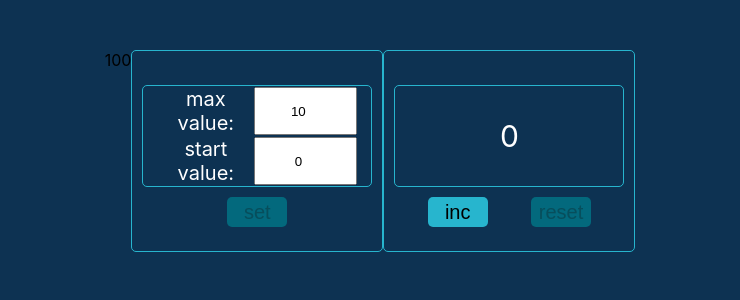
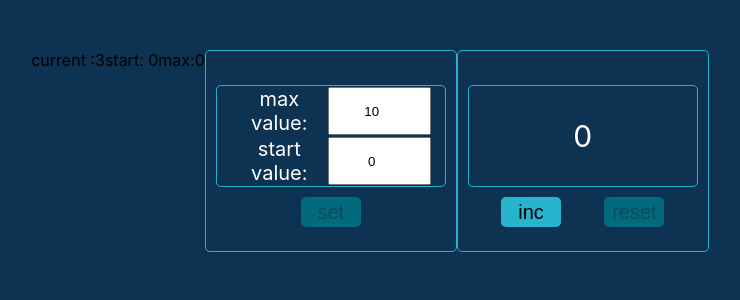
Before and after one commit to Allochka11/counter1, a React (Create React App) app: page / in a window 1280 px wide. Shown: the top 300 px of the page, without its empty margins (270-1010 px from the left). Built offline with nearby package versions, Linux system fonts and the light colour scheme.

Commit message:
testing webstorm

```diff
--- a/src/App.tsx
+++ b/src/App.tsx
@@ -2,9 +2,8 @@ import React, {useEffect, useState} from 'react';
 import './App.css';
 import {Counter} from "./components/Counter";
 import {CounterValue} from "./components/CounterValue";
-import {useDispatch, useSelector} from "react-redux";
-import {AppStateType} from "./bll/store";
-import {incValueAC, setValueFromLocalStorageAC} from "./bll/reducer";
+import {useAppDispatch, useAppSelector} from "./bll/store";
+// import {setValueFromLocalStorageAC, setValueFromLSTK, setValueToLSTK} from "./bll/reducer";
 
 function App() {
     const [counterValue, setCounterValue] = useState<number>(0);
@@ -15,13 +14,13 @@ function App() {
 
     // по загрузке
     useEffect(() => {
+        // dispatch(setValueFromLSTK())
         let valueAsString = localStorage.getItem('startValue');
 
         if (valueAsString) {
             let newValue = JSON.parse(valueAsString)
             setCounterValue(newValue)
             setStartValue(newValue)
-            setValueFromLocalStorageAC(newValue)
         }
         let valueMaxAsString = localStorage.getItem('maxValue');
 
@@ -31,14 +30,17 @@ function App() {
         }
     }, []);
 
-    const value = useSelector<AppStateType,number>(state => state.counter.value)
-    const dispatch = useDispatch();
+    const value = useAppSelector(state => state.counter.value)
+    const startValue1 = useAppSelector(state => state.counter.startValue)
+    const maxValue1 = useAppSelector(state => state.counter.maxValue)
+    const dispatch = useAppDispatch();
 
 
     const addValueHandler = () => {
         if (counterValue >= maxValue) return;
-        dispatch(incValueAC())
-        // setCounterValue(counterValue + 1);
+        // dispatch(incValueAC())
+        // dispatch(setValueToLSTK())
+        setCounterValue(counterValue + 1);
     }
 
     const resetValueHandler = () => {
@@ -86,7 +88,9 @@ function App() {
 
     return (
         <div className="App">
-            {value}
+            <div>current :{value} </div><br/>
+            <div>start: {startValue1}</div><br/>
+            <div>max:{maxValue1}</div><br/>
             <div className={'counter'}>
                 <CounterValue
                     counterValue={counterValue}
--- a/src/bll/reducer.ts
+++ b/src/bll/reducer.ts
@@ -1,7 +1,9 @@
-import {Dispatch} from "redux";
+import {AppRootStateType, AppThunkType} from "./store";
 
 let initialState = {
-    value: 100
+    value: 3,
+    startValue: 0,
+    maxValue: 0
 }
 export type InitialStateType = typeof initialState
 type IncValueType = {
@@ -12,9 +14,17 @@ type SetValueType = {
     type: 'SET_VALUE'
     value:number
 }
+type SetStartValueType = {
+    type: 'SET_START_VALUE'
+    startValue: number
+}
+type SetMaxValueType = {
+    type: 'SET_MAX_VALUE'
+    maxValue:number
+}
 
-type ActionsType = IncValueType | SetValueType;
-export const counterReducer = (state:InitialStateType = initialState, action:ActionsType):InitialStateType => {
+export type CounterActionsType = IncValueType | SetValueType |SetStartValueType | SetMaxValueType;
+export const counterReducer = (state:InitialStateType = initialState, action:CounterActionsType):InitialStateType => {
     switch (action.type) {
         case 'INC_VALUE':{
             return {...state, value: state.value + 1}
@@ -22,17 +32,52 @@ export const counterReducer = (state:InitialStateType = initialState, action:Act
         case 'SET_VALUE' :{
             return {...state, value: action.value}
         }
+        case 'SET_START_VALUE' :{
+            return {...state, startValue: action.startValue}
+        }
+        case 'SET_MAX_VALUE' :{
+            return {...state, maxValue: action.maxValue}
+        }
+
         default:
             return state
     }
 
 }
 
-export const IncValueAC = (): IncValueType => ({type: 'INC_VALUE'} as const);
-export const SetValueFromLocalStorageAC = (value:number): SetValueType => ({type: 'SET_VALUE', value} as const);
+export const incValueAC = (): IncValueType => ({type: 'INC_VALUE'} as const);
+export const setValueFromLocalStorageAC = (value:number): SetValueType => ({type: 'SET_VALUE', value} as const);
+export const setStartValueFromLocalStorageAC = (startValue:number): SetStartValueType => ({type: 'SET_START_VALUE', startValue} as const);
+export const setMaxValueFromLocalStorageAC = (maxValue:number): SetMaxValueType => ({type: 'SET_MAX_VALUE', maxValue} as const);
 
 //thunk
 
-export const IncValueTK = ()=>(dispatch:Dispatch) =>{
-
-}
+// export const setValueToLSTK = ():AppThunkType=>(dispatch, getState: ()=> AppRootStateType) =>{
+//
+//     let currentValue = getState().counter.value
+//     //setStart LS value
+//     localStorage.setItem('startValue', JSON.stringify(currentValue + 1));
+//     dispatch(incValueAC())
+// }
+//
+// export const setValueFromLSTK = ():AppThunkType=>(dispatch, getState: ()=> AppRootStateType) =>{
+//     let valueAsString = localStorage.getItem('startValue');
+//
+//     if (valueAsString) {
+//         let newValue = JSON.parse(valueAsString)
+//         dispatch(setStartValueFromLocalStorageAC(+valueAsString))
+//         // setCounterValue(newValue)
+//         // setStartValue(newValue)
+//         // setValueFromLocalStorageAC(newValue)
+//     }
+//
+//     let valueMaxAsString = localStorage.getItem('maxValue');
+//
+//     if (valueMaxAsString) {
+//         let newMaxValue = JSON.parse(valueMaxAsString)
+//         dispatch(setMaxValueFromLocalStorageAC(+newMaxValue))
+//         // setMaxValue(newMaxValue)
+//     }
+//
+//
+// }
--- a/src/bll/store.ts
+++ b/src/bll/store.ts
@@ -1,15 +1,31 @@
-import {applyMiddleware, combineReducers, legacy_createStore} from "redux";
-import {counterReducer} from "./reducer";
-import thunk from "redux-thunk";
+import {AnyAction, applyMiddleware, combineReducers, legacy_createStore} from "redux";
+import {CounterActionsType, counterReducer} from "./reducer";
+import thunk, {ThunkAction, ThunkDispatch } from "redux-thunk";
+import {TypedUseSelectorHook, useDispatch, useSelector} from "react-redux";
+import {loadState, saveState} from "../localstorage/localstorage";
 
 let rootReducer = combineReducers({
     counter:counterReducer
 });
+const persistedState = loadState();
+export const store = legacy_createStore(rootReducer, persistedState,applyMiddleware(thunk))
 
-export type AppStateType= ReturnType<typeof rootReducer>
-export const store = legacy_createStore(rootReducer, applyMiddleware(thunk))
+
+store.subscribe(() => {
+    saveState({
+        counter: store.getState().counter
+    });
+});
+
+export type AppRootStateType= ReturnType<typeof rootReducer>
 export type AppStoreType = typeof store;
 
+export type AppActionTypes = CounterActionsType;
+export type AppThunkDispatch = ThunkDispatch<AppRootStateType, any, AnyAction>;
+export const useAppDispatch = () => useDispatch<AppThunkDispatch>();
+export const useAppSelector: TypedUseSelectorHook<AppRootStateType> = useSelector;
+
+export type AppThunkType<ReturnType = void> = ThunkAction<ReturnType, AppRootStateType, unknown, AppActionTypes>;
 
 //@ts-ignore
 window.store=store
--- /dev/null
+++ b/src/localstorage/localstorage.ts
@@ -0,0 +1,22 @@
+import {AppRootStateType} from "../bll/store";
+
+export const loadState = () => {
+    try {
+        const serializedState = localStorage.getItem('app-sate');
+        if (serializedState === null) {
+            return undefined;
+        }
+        return JSON.parse(serializedState);
+    } catch (err) {
+        return undefined;
+    }
+};
+
+export const saveState = (state:AppRootStateType) => {
+    try {
+        const serializedState = JSON.stringify(state);
+        localStorage.setItem('app-sate', serializedState);
+    } catch {
+        // ignore write errors
+    }
+};
```
